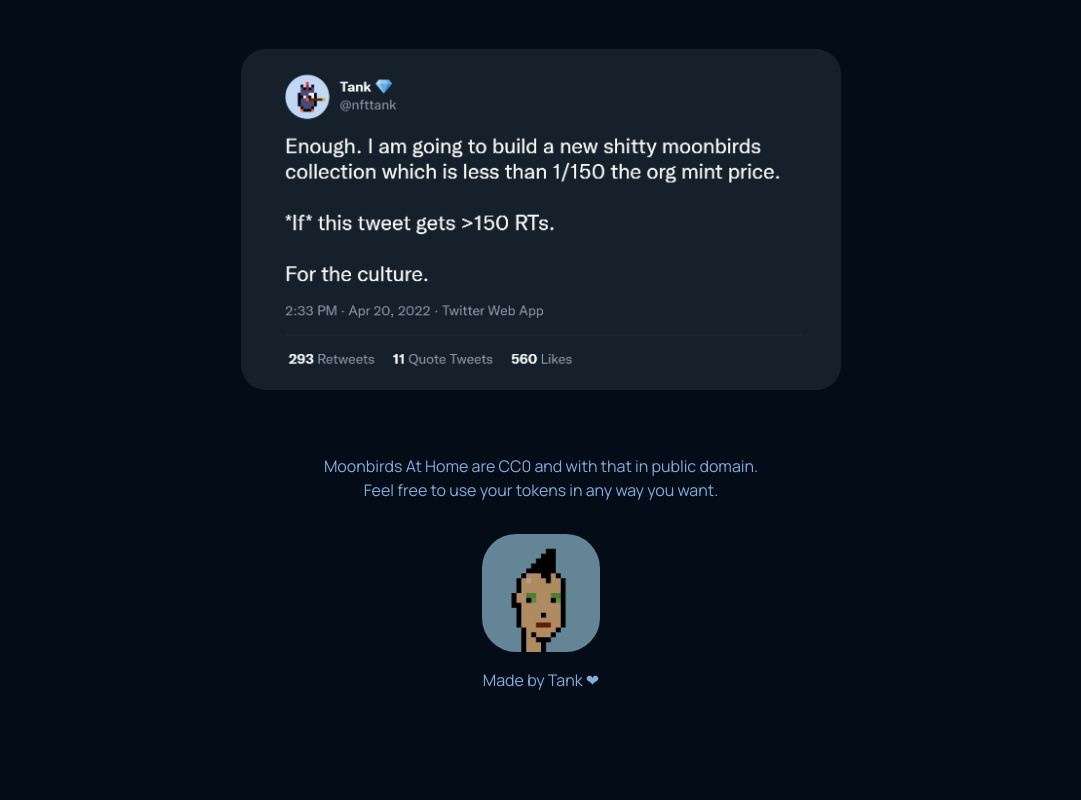
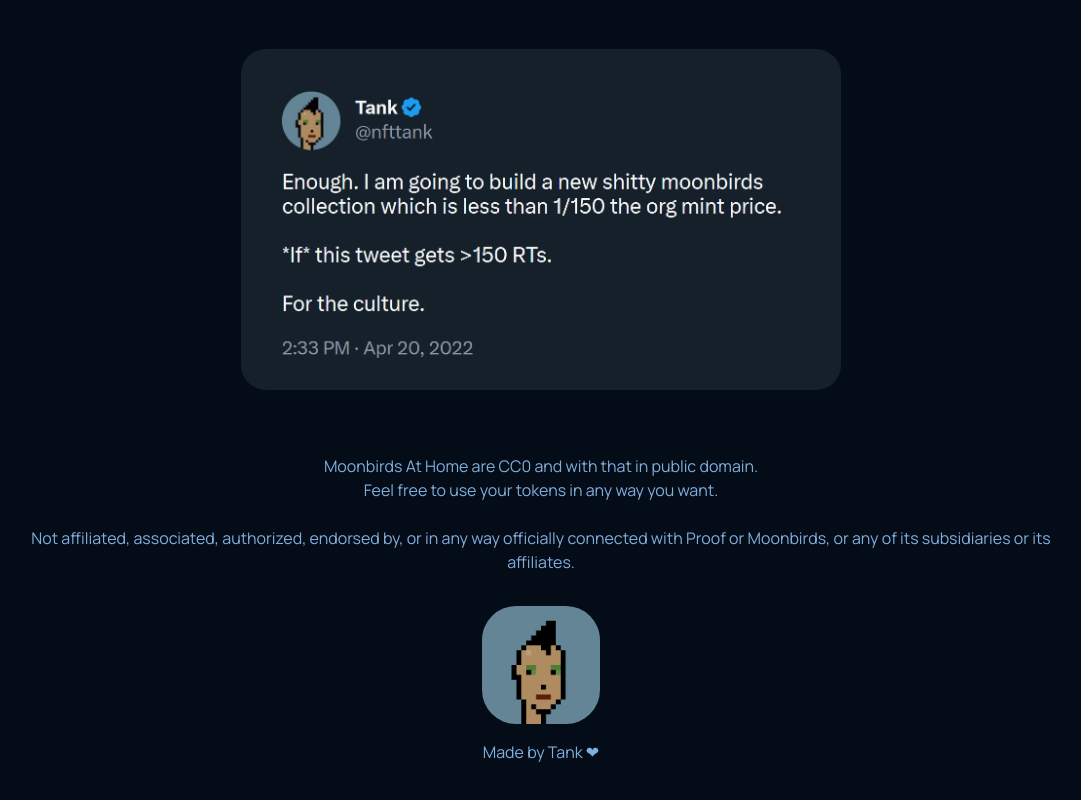
Before and after one commit to nfttank/Moombirbs-At-Home, a React (Create React App) app: page / in a window 1280 px wide. Shown: the part 892-1692 px from the top of the page, without its empty margins (99-1180 px from the left). Before the commit the page ends 1664 px from the top, so only its background shows below. Built offline with nearby package versions, Linux system fonts and the light colour scheme.

Commit message:
Update with proof info

```diff
--- a/src/containers/footer/Footer.jsx
+++ b/src/containers/footer/Footer.jsx
@@ -9,11 +9,14 @@
             <a href="https://twitter.com/nfttank/status/1516757063308877824?s=20&t=NhQ8KdEZsn2yR1dBCRaA5w" target="_blank" rel="noopener noreferrer">
                 <img alt="Tanks bet to build a Moonbird collection with 1/150 of the original Moonbird mint." className="og__footer-tweet" src={the_bet} />
             </a>
-            <p>Moonbirds At Home are CC0 and with that in public domain.<br />Feel free to use your tokens in any way you want.</p>
+            <p>Moonbirds At Home are CC0 and with that in public domain.
+                <br />Feel free to use your tokens in any way you want.
+                <br /><br />Not affiliated, associated, authorized, endorsed by, or in any way officially connected with <a href="https://www.proof.xyz">Proof</a> or <a href="https://www.proof.xyz/moonbirds">Moonbirds</a>, or any of its subsidiaries or its affiliates.</p>
             <a href={props.data.tankTwitterUrl} target="_blank" rel="noopener noreferrer">
                 <img alt="profile of Tank showing CryptoPunk #4227" className="og__footer-avatar" src={tank} />
             </a>
             <p>Made by Tank &#10084;</p>
+
         </div>
     </div>
 );
```
Also changed, not shown: src/assets/the_bet.png.
